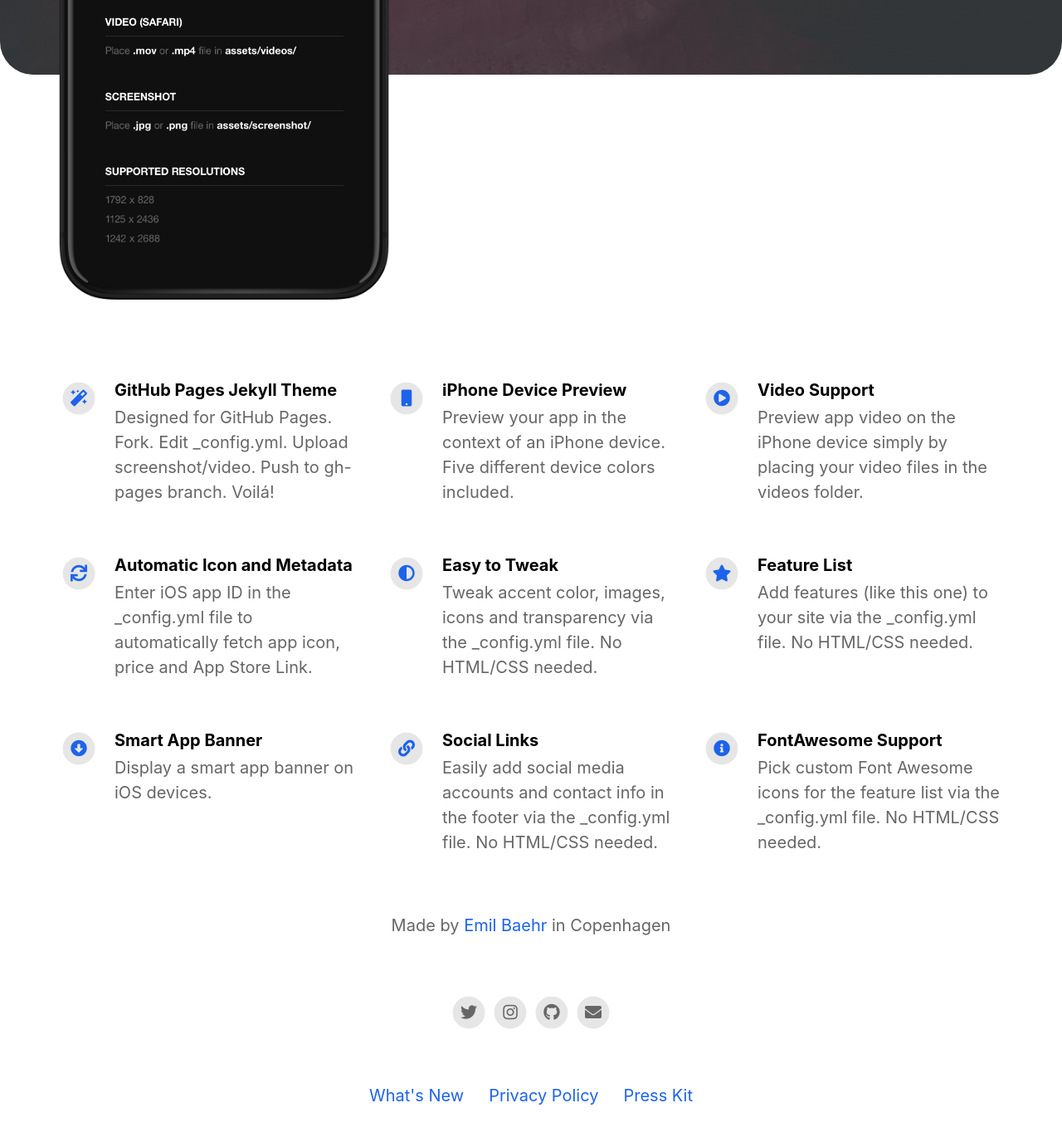
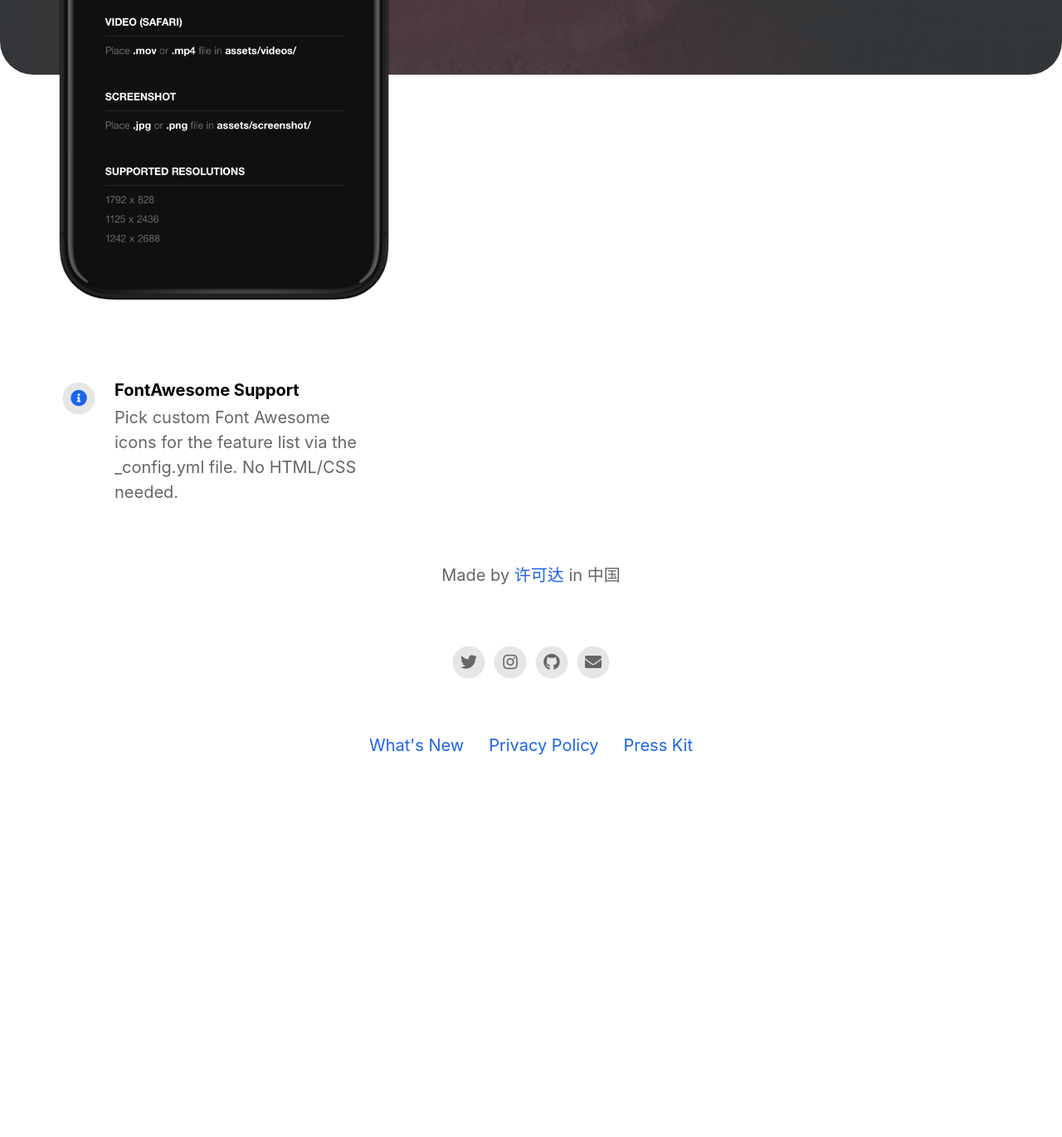
Before and after one commit to ShuchangXu/TrueSelf, a Jekyll site: the page built from index.html, in a window 1280 px wide and 1400 px high, scrolled down 624 px. Shown: the top 1370 px of the window at 83% size. Built offline with Jekyll 4.4.1, drawn with Linux system fonts in a browser that asks for light colours; nearby versions of some CDN libraries; after the commit the page ends 1602 px from its top, so only the background shows below that; some of the changed text lies outside the part shown.

Commit message:
Update _config.yml

```diff
--- a/_config.yml
+++ b/_config.yml
@@ -3,7 +3,7 @@ page_title                                :
 
 # App Info
 ios_app_id                                : 1234793120                                # Required. Enter iOS app ID to automatically populate name, price and icons (e.g. 718043190).
-ios_app_country                           : us                                        # Required outside USA. Enter 2 letter country code as in https://en.wikipedia.org/wiki/ISO_3166-1_alpha-2
+ios_app_country                           : cn                                        # Required outside USA. Enter 2 letter country code as in https://en.wikipedia.org/wiki/ISO_3166-1_alpha-2
 
 appstore_link                             :                                           # Automatically populates if not set and if iOS app ID is set. Otherwise enter manually.
 playstore_link                            :                                           # Enter Google Play Store URL.
@@ -11,62 +11,29 @@ presskit_download_link                    : https://emilbaehr.com
                                                                                       # Or upload your press kit file to assets and set path accordingly (e.g. "assets/your_press_kit.zip").
 
 app_icon                                  : # assets/appicon.png                      # Automatically populates if not set and if iOS app ID is set.  Otherwise enter path to icon file manually.
-app_name                                  :                                           # Automatically populates if not set and if iOS app ID is set.  Otherwise enter manually.
-app_price                                 :                                           # Automatically populates if not set and if iOS app ID is set.  Otherwise enter manually.
-app_description                           : Write a short tagline for your app.
+app_name                                  : 回家旅途                                   # Automatically populates if not set and if iOS app ID is set.  Otherwise enter manually.
+app_price                                 : 公益游戏                                   # Automatically populates if not set and if iOS app ID is set.  Otherwise enter manually.
+app_description                           : 一段勇敢和爱的旅途
 
 enable_smart_app_banner                   : true                                      # Set to true to show a smart app banner at top of page on mobile devices.
 
 
 
 # Information About Yourself
-your_name                                 : Emil Baehr
+your_name                                 : 许可达
 your_link                                 : https://emilbaehr.com
-your_city                                 : Copenhagen
-email_address                             : emil.baehr@gmail.com
+your_city                                 : 中国
+email_address                             : 676704276@qq.com
 facebook_username                         :
 instagram_username                        : ebaehr
 twitter_username                          : ebaehr
-github_username                           : emilbaehr
+github_username                           : ShuchangXu
 youtube_username                          :
 
 
 
 # Feature List                            Edit, add or remove features to be presented.
 features                                  :
-
-  - title                                 : GitHub Pages Jekyll Theme
-    description                           : Designed for GitHub Pages. Fork. Edit _config.yml. Upload screenshot/video. Push to gh-pages branch. Voilá!
-    fontawesome_icon_name                 : magic
-
-  - title                                 : iPhone Device Preview
-    description                           : Preview your app in the context of an iPhone device. Five different device colors included.
-    fontawesome_icon_name                 : mobile
-
-  - title                                 : Video Support
-    description                           : Preview app video on the iPhone device simply by placing your video files in the videos folder.
-    fontawesome_icon_name                 : play-circle
-
-  - title                                 : Automatic Icon and Metadata
-    description                           : Enter iOS app ID in the _config.yml file to automatically fetch app icon, price and App Store Link.
-    fontawesome_icon_name                 : sync
-
-  - title                                 : Easy to Tweak
-    description                           : Tweak accent color, images, icons and transparency via the _config.yml file. No HTML/CSS needed.
-    fontawesome_icon_name                 : adjust
-
-  - title                                 : Feature List
-    description                           : Add features (like this one) to your site via the _config.yml file. No HTML/CSS needed.
-    fontawesome_icon_name                 : star
-
-  - title                                 : Smart App Banner
-    description                           : Display a smart app banner on iOS devices.
-    fontawesome_icon_name                 : arrow-alt-circle-down
-
-  - title                                 : Social Links
-    description                           : Easily add social media accounts and contact info in the footer via the _config.yml file. No HTML/CSS needed.
-    fontawesome_icon_name                 : link
-
   - title                                 : FontAwesome Support
     description                           : Pick custom Font Awesome icons for the feature list via the _config.yml file. No HTML/CSS needed.
     fontawesome_icon_name                 : info-circle
```
